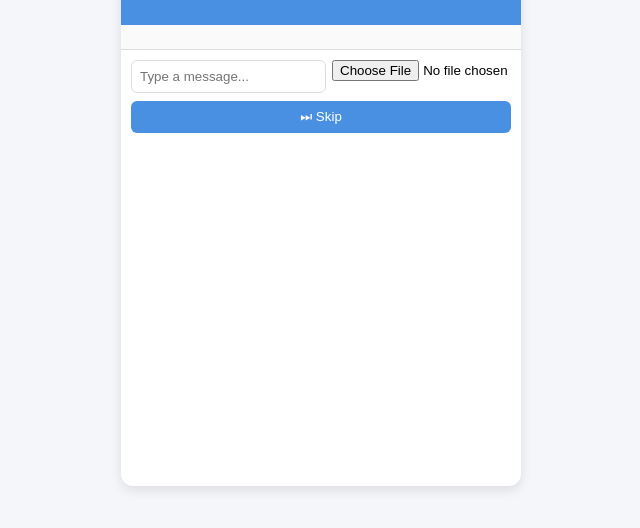
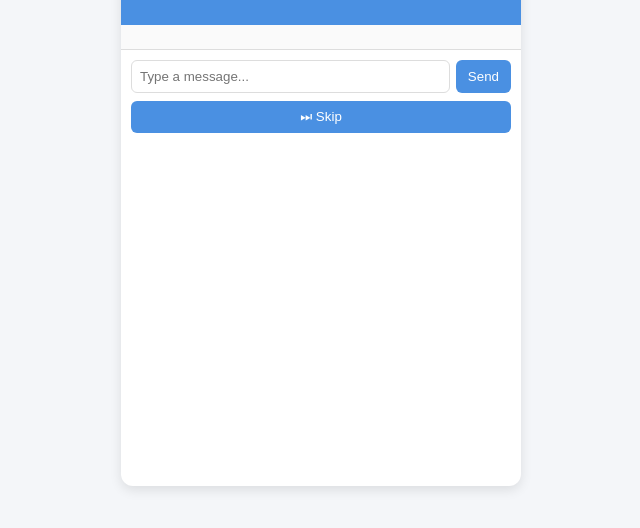
Before and after one commit to getnextapp/next, a website: page public/index.html in a window 1280 px wide. Shown: the part 214-742 px from the top of the page, without its empty margins (319-959 px from the left). Drawn offline with nearby package versions, Linux system fonts and the light colour scheme; no server answers.

Commit message:
Update index.html
removed image attachment

```diff
--- a/public/index.html
+++ b/public/index.html
@@ -19,7 +19,6 @@
     <footer>
       <form id="chat-form">
         <input id="message" type="text" placeholder="Type a message..." autocomplete="off" required>
-        <input id="image-input" type="file" accept="image/*">
         <button type="submit">Send</button>
       </form>
       <button id="skip">⏭ Skip</button>
```
